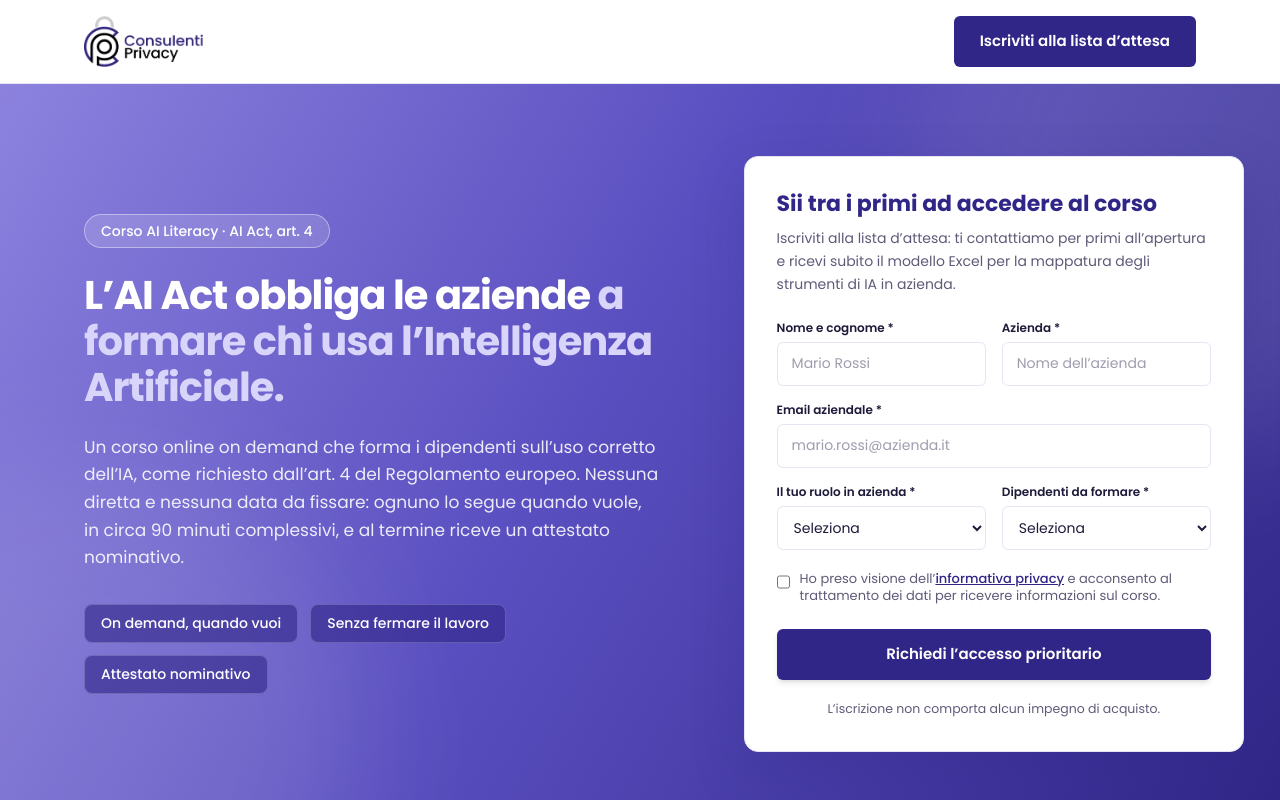
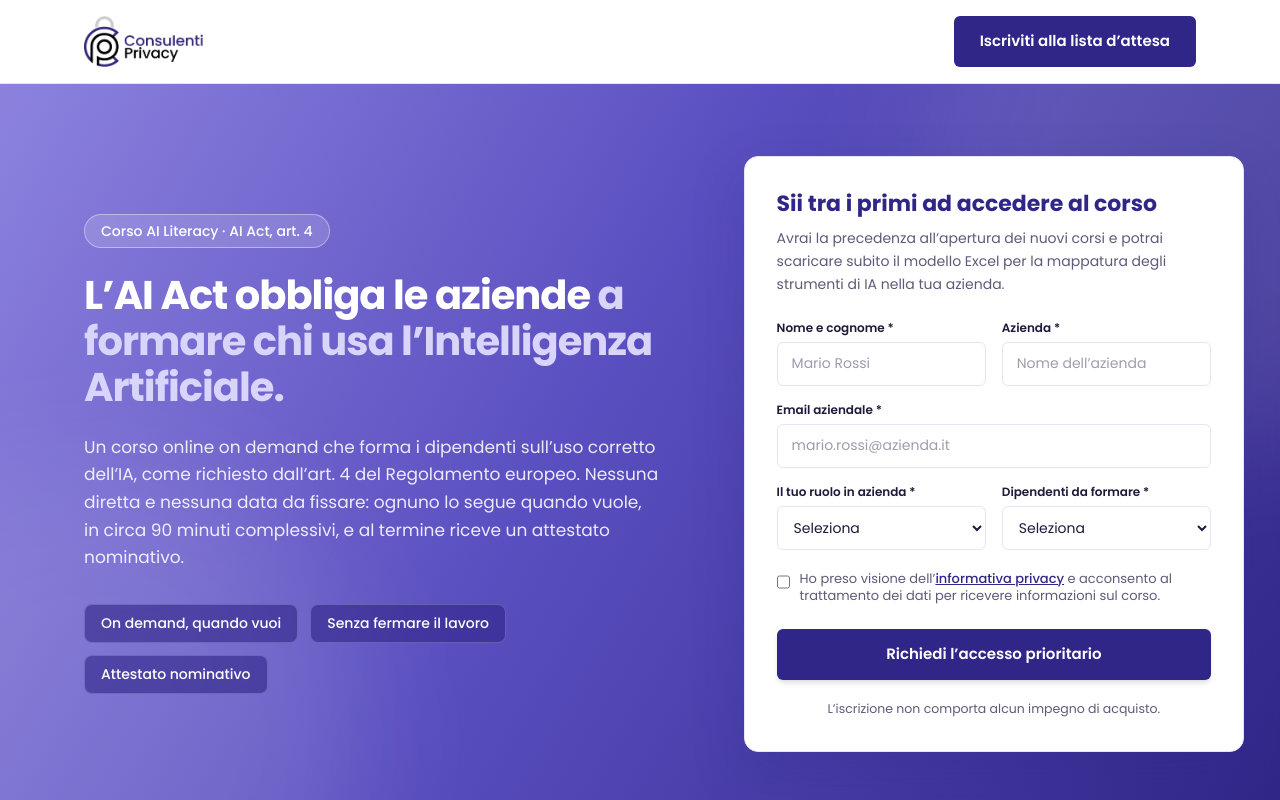
Before and after one commit to maicolcianii/Consulenti-Privacy---Corso-AI-ACT, a React (Vite) app: page / in a window 1280 px wide. Shown: the top 800 px of the page. Built offline with nearby package versions, Linux system fonts and the light colour scheme.

Commit message:
feat: update waiting list description
Refine the call-to-action text to better emphasize the priority access and immediate availability of the Excel template.

```diff
--- a/src/App.tsx
+++ b/src/App.tsx
@@ -176,7 +176,7 @@ export default function App() {
                     Sii tra i primi ad accedere al corso
                   </h2>
                   <p className="mt-2 text-[14px] text-[#5E5B78] leading-relaxed">
-                    Iscriviti alla lista d’attesa: ti contattiamo per primi all’apertura e ricevi subito il modello Excel per la mappatura degli strumenti di IA in azienda.
+                    Avrai la precedenza all’apertura dei nuovi corsi e potrai scaricare subito il modello Excel per la mappatura degli strumenti di IA nella tua azienda.
                   </p>
 
                   <form onSubmit={handleSubmit} className="mt-6 space-y-4">
```
